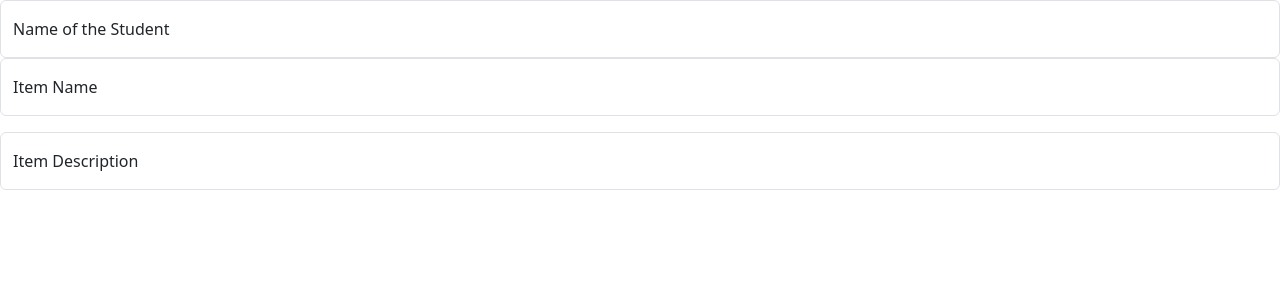
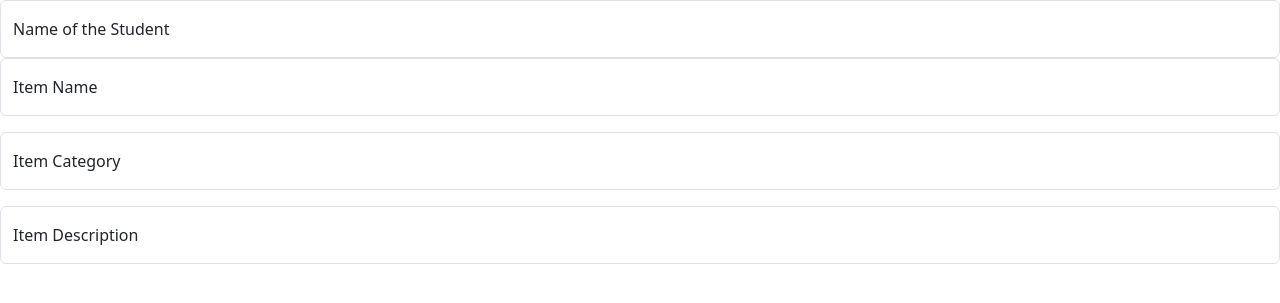
Before and after one commit to AmruthaPaalathara/Lost-and-Found, a Django app: template templates/found/claimant-form.html in a window 1280 px wide. Shown: the top 303 px of the page. Run offline with Django 5.2, Linux system fonts and the light colour scheme; the template is opened without the code that fills it, so the values that code supplies are empty.

Commit message:
Claimant form changed

```diff
--- a/templates/found/claimant-form.html
+++ b/templates/found/claimant-form.html
@@ -21,6 +21,10 @@
         <input type="text" class="form-control" id="floatingInput" placeholder="name@example.com">
         <label for="floatingInput">Item Name</label>
     </div>
+    <div class="form-floating mb-3">
+        <input type="text" class="form-control" id="floatingInput" placeholder="name@example.com">
+        <label for="floatingInput">Item Category</label>
+    </div>
     <div class="form-floating">
         <input type="text" class="form-control" id="floatingPassword" placeholder="Password">
         <label for="floatingPassword">Item Description</label>
```
